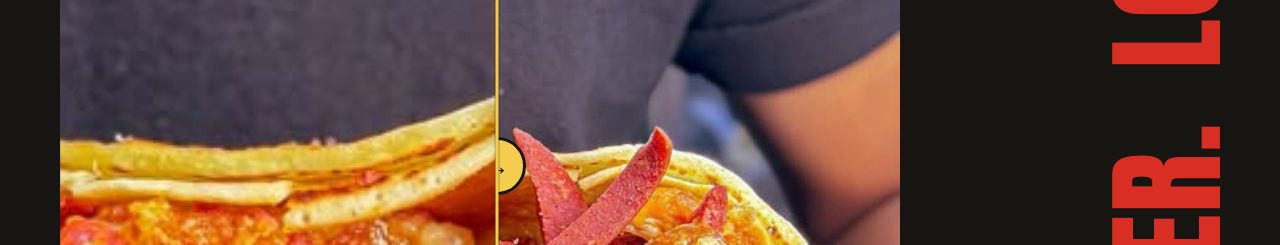
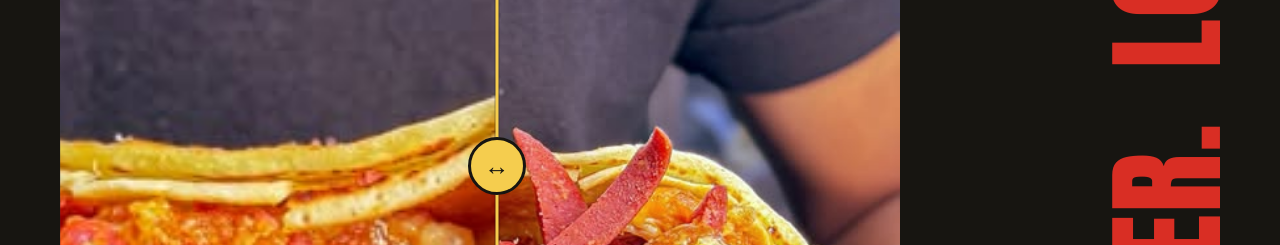
Before and after one commit to omarkhair70-droid/tuscanini-ordering-system, a Next.js app: page / in a window 1280 px wide. Shown: the part 3460-3705 px from the top of the page. Built offline with nearby package versions, Linux system fonts and the light colour scheme.

Commit message:
style(material): position clipped-edge knob inside reveal stage

```diff
--- a/app/rebirth-creative.css
+++ b/app/rebirth-creative.css
@@ -49,7 +49,7 @@
 .t-material__image--detail{z-index:1}
 .t-material__img--macro{transform:scale(1.9);transform-origin:51% 57%;filter:saturate(1.04)}
 .t-material__handle{position:absolute;z-index:3;top:0;bottom:0;width:3px;background:var(--yellow);box-shadow:0 0 0 1px #17151155;transform:translateX(-50%);pointer-events:none}
-.t-material__handle-knob{position:absolute;top:50%;left:50%;transform:translate(-50%,-50%);width:58px;height:58px;background:var(--yellow);border:3px solid var(--ink);border-radius:50%;display:grid;place-items:center;color:var(--ink);font:700 25px Arial,sans-serif}
+.t-material__handle-knob{position:absolute;z-index:4;top:50%;transform:translate(-50%,-50%);width:58px;height:58px;background:var(--yellow);border:3px solid var(--ink);border-radius:50%;display:grid;place-items:center;color:var(--ink);font:700 25px Arial,sans-serif;pointer-events:none}
 .t-material__badge{position:absolute;z-index:4;top:20px;background:var(--paper);color:var(--ink);font:800 12px "IBM Plex Sans Arabic",Tahoma,sans-serif;padding:9px 14px;pointer-events:none}
 .t-material__badge--whole{right:20px}
 .t-material__badge--detail{left:20px;background:var(--yellow)}
```
